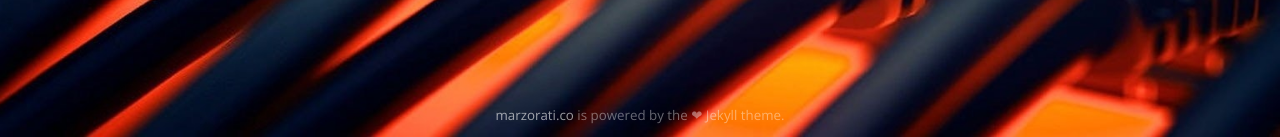
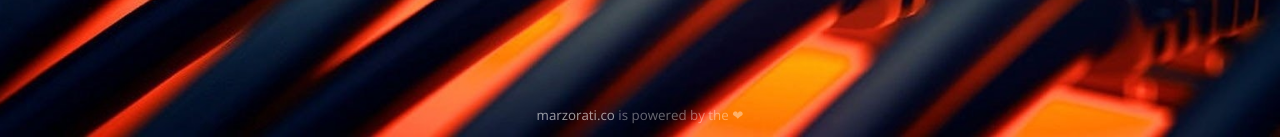
Before and after one commit to marste/onepage, a Jekyll site: the page built from index.html, in a window 1280 px wide. Shown: the part 763-900 px from the top of the page. Built offline with Jekyll 4.4.1, drawn with Linux system fonts in a browser that asks for light colours; comment, search, counter and statistics services are not loaded.

```diff
--- a/index.html
+++ b/index.html
@@ -100,8 +100,7 @@
 </div>
 
 <footer><div class="container"><div class="row">
-    <div class="col text-center"><a href="http://marzorati.co">marzorati.co</a> is powered by the &#10084;
-    Jekyll theme.</div>
+    <div class="col text-center"><a href="http://marzorati.co">marzorati.co</a> is powered by the &#10084;</div>
 </div></div></footer>
 
 </body>
```
